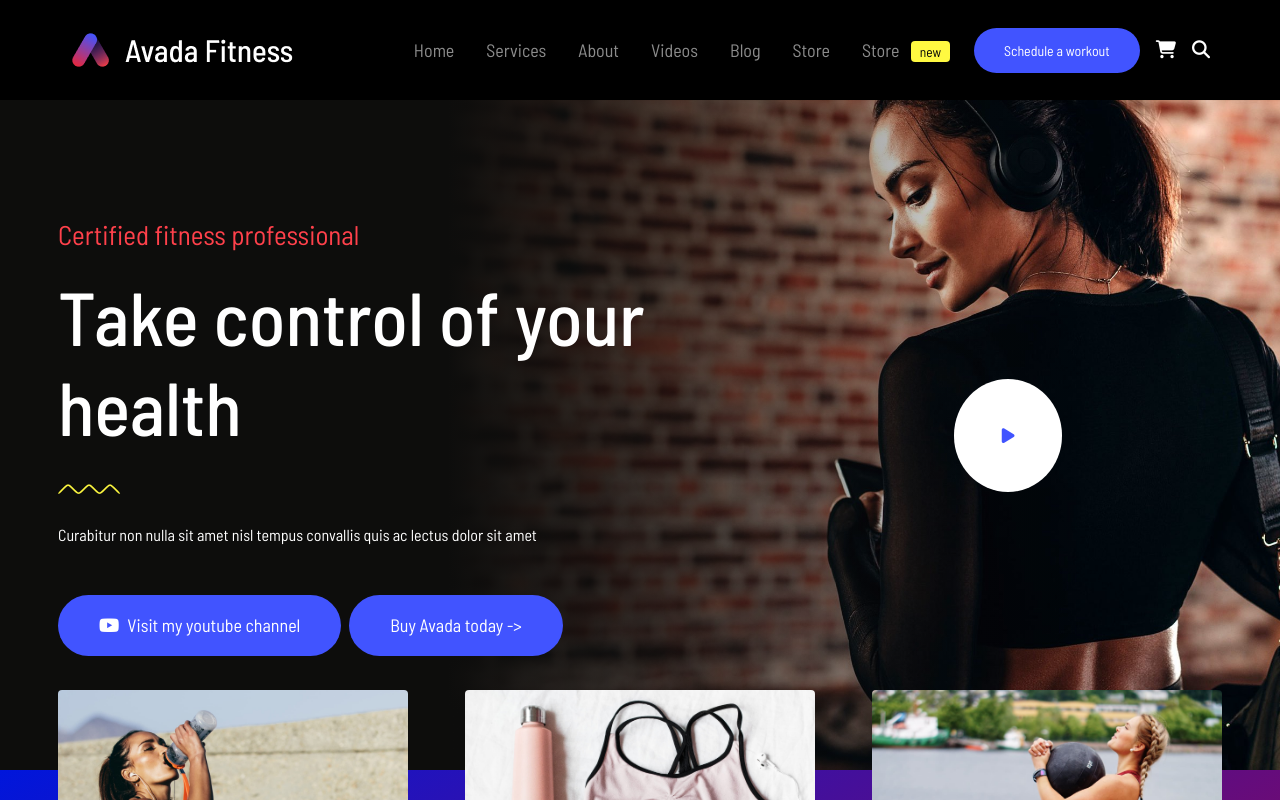
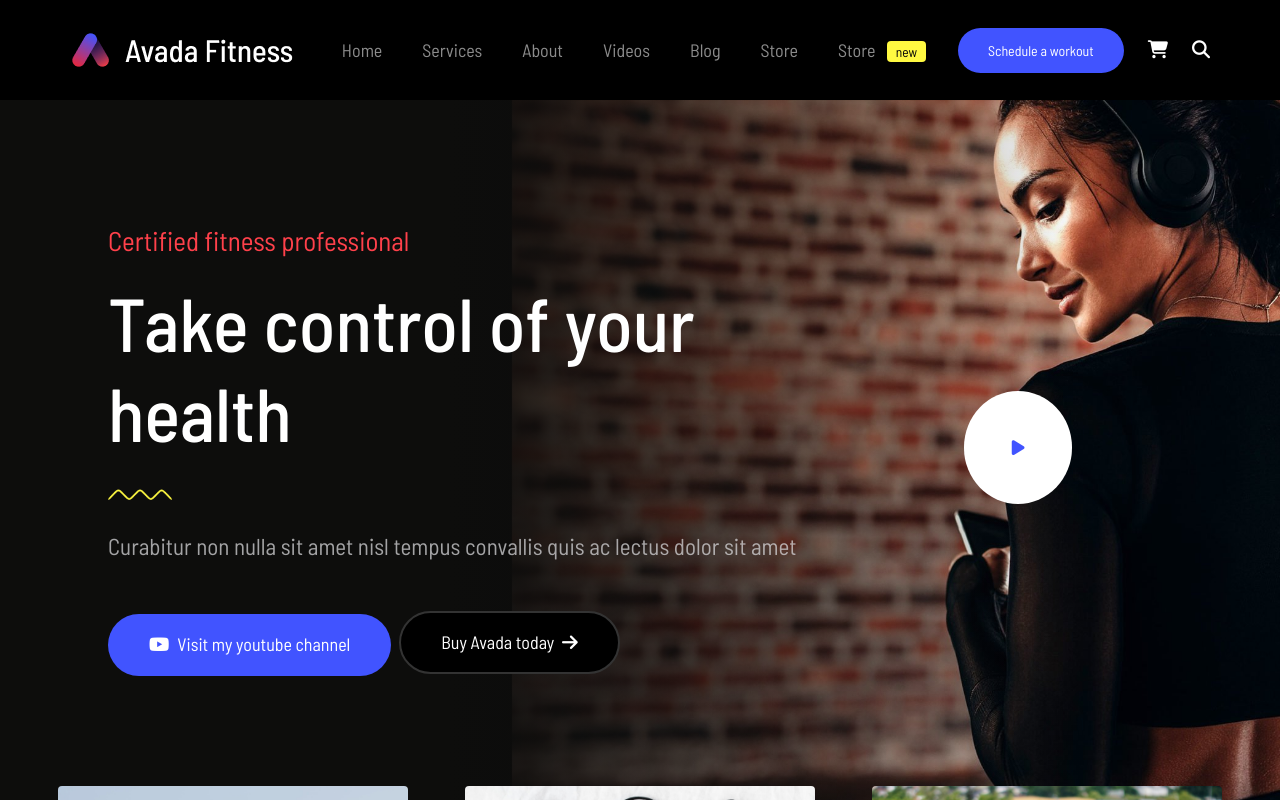
Before and after one commit to emanuele-pogliari/proj-html-vuejs, a Vue app: page / in a window 1280 px wide. Shown: the top 800 px of the page. Built offline with nearby package versions, Linux system fonts and the light colour scheme.

Commit message:
header fixed

```diff
--- a/src/components/AppFeatures.vue
+++ b/src/components/AppFeatures.vue
@@ -32,8 +32,8 @@ export default{
             </div>
 
             <div class="card-feat position-relative p-0">
-                <img class="img-fluid" src="/public/images/box3-2x.jpg" alt="">
-                <div class="position-absolute bottom-0 left-0">
+                <img class="position-absolute img-fluid" src="/public/images/box3-2x.jpg" alt="">
+                <div class="my-text-wrap position-absolute bottom-0 left-0">
                     <div class="mb-2 separator-container">
                         <img class="img-fluid mx-auto separator-w" src="/images/separator-white.png" alt="">
                     </div>
@@ -70,12 +70,19 @@ export default{
     .card-feat{
     width: calc(100% / 3 - 25px * 3 / 2);
     overflow: hidden;
+    &:hover{
+        transform: scale(1.1);
+    }
+    &:hover .my-text-wrap{
+        transform: scale(0.9);
+    }
 
         img{
             height: 100%;
             border-radius: 4px;
             border-bottom-right-radius: 40px;
         }
+
     }
 
 .quote-container{
--- a/src/components/AppHeader.vue
+++ b/src/components/AppHeader.vue
@@ -25,7 +25,7 @@ export default{
       <span class="navbar-toggler-icon"></span>
     </button>
     <div class="collapse navbar-collapse justify-content-end" id="navbarSupportedContent">
-      <ul class="navbar-nav mb-2 mb-lg-0 d-flex gap-3 align-items-center">
+      <ul class="navbar-nav mb-2 mb-lg-0 d-flex gap-4 align-items-center">
         <AppNavLinks v-for="link in store.navLinks" :links="link"></AppNavLinks>
         <li class="nav-item">
           <a class="nav-link" href="#">Store <span class="badge ms-2 rounded-1 py-1 ">new</span></a>
@@ -40,19 +40,20 @@ export default{
   </div>
 </nav>
 <div class="jumbotron d-flex align-items-center">
+
   <div class="container p-0">
     <div class="row w-100 h-100 d-flex align-items-center">
-      <div class="left col-8 p-0  bg-white  bg-transparent text-white">
+      <div class="left col-9 p-0  bg-white bg-transparent text-white">
         <p class="text-1">Certified fitness professional</p>
         <h2 class="text-2 mb-4">Take control of your health</h2>
         <div class="mb-4 col-1">
           <img class="img-fluid" src="/images/separator-yellow.png" alt="">
         </div>
-          <p class="mb-5">Curabitur non nulla sit amet nisl tempus convallis quis ac lectus dolor sit amet</p>
+          <p class="demo-text mb-5">Curabitur non nulla sit amet nisl tempus convallis quis ac lectus dolor sit amet</p>
         <button class="btn my-btn yt-btn rounded-pill me-2"><i class="me-2 fa-brands fa-youtube"></i>Visit my youtube channel</button>
-        <button class="btn my-btn buy-btn rounded-pill">Buy Avada today -></button>
+        <button class="my-btn buy-btn rounded-pill"><a>Buy Avada today <i class="ms-1 fa-solid fa-arrow-right"></i></a></button>
       </div>
-      <div class="right col-4 text-center h-100 text-white">
+      <div class="right col-3 text-center h-100 text-white">
         <i class="play-btn-big fa-solid fa-play p-5 rounded-circle bg-white"></i>
       </div>
     </div>
@@ -83,18 +84,15 @@ export default{
       }
     }
 
-    .yt-btn:hover{
-      background-color: $color5;
-    }
+
 
 }
 .jumbotron{
     width: 100%;
-    height: 670px;
+    padding: 120px;
+    padding-bottom: 190px;
     background-size: cover;
     background-image: linear-gradient(to right, #0d0d0c 35%, transparent 85%), url(/public/images/slider82x-scaled.jpg);
-
-
 
     .text-1{
       font-size:27px;
@@ -106,8 +104,29 @@ export default{
       color:white;
     }
 
+    .demo-text{
+      font-size:23px;
+      color: #D6D5D8BF;
 
+    }
 
+    .yt-btn:hover{
+      color:white;
+      background-color: $color5;
+    }
+
+    .buy-btn{
+      background-color: black;
+      border:2px solid #333333;
+      a{
+        line-height: 21px;
+      }
+
+      &:hover{
+      background-color: white;
+      color:black;
+    }
+  }
 
   }
 
--- a/src/components/AppJoin.vue
+++ b/src/components/AppJoin.vue
@@ -15,7 +15,7 @@ export default{
         <div class="mb-4 col-1">
           <img class="img-fluid" src="/public/images/separator-yellow.png" alt="">
         </div>
-        <input class="form-control w-50 rounded-4 d-inline-block me-3" type="email" placeholder="Insert your mail...">
+        <input class="form-control w-50 rounded-4 d-inline-block me-3" type="email" placeholder="Insert your mail...*">
         <button class="my-btn px-5  btn rounded-pill text-white">Subscribe</button>
         <div class="col-9 mt-3">
           <p class="sub-text">Curabitur non nulla sit amet nisl tempus convallis quis ac lectus dolor sit amet, consectetur adipiscing elit sed porttitor lectus.</p>
--- a/src/components/AppVideos.vue
+++ b/src/components/AppVideos.vue
@@ -13,28 +13,44 @@ export default{
             <a class="px-3 py-1">View all videos ></a>
         </div>
         <div class="video-container p-0 justify-content-between ">
-            <div class="single-video position-relative">
+
+            <div class="single-video">
+                <div class="img-card position-relative">
+                    <i class="play-btn-small fa-solid fa-play position-absolute"></i>
                     <img class="img-fluid" src="/public/images/video2-2x.jpg" alt="">
+                </div>
+
                 <div class="text-box text-center d-flex flex-column mt-4">
                     <p class="mb-2 fs-4">Thighs & glute workout</p>
                     <small class="sub-text fs-5">Increase your mobility</small>
                 </div>
+
             </div>
-            <div class="single-video position-relative">
+
+            <div class="single-video">
+                <div class="img-card position-relative">
+                    <i class="play-btn-small fa-solid fa-play position-absolute"></i>
                     <img class="img-fluid" src="/public/images/video7-2x.jpg" alt="">
+                </div>
+
                 <div class="text-box text-center d-flex flex-column mt-4">
                     <p class="mb-2 fs-4">Lift, firm & perk up</p>
                     <small class="sub-text fs-5">Feel young again</small>
                 </div>
             </div>
-            <div class="single-video position-relative">
-                <i class="play-btn fa-solid fa-play p-3 rounded-circle bg-white position-absolute "></i>
+
+            <div class="single-video ">
+                <div class="img-card position-relative">
+                    <i class="play-btn-small fa-solid fa-play position-absolute"></i>
                     <img class="img-fluid" src="/public/images/video9-2x.jpg" alt="">
+                </div>
+
                 <div class="text-box text-center d-flex flex-column mt-4">
                     <p class="mb-2 fs-4">Slim & trim your waist</p>
                     <small class="sub-text fs-5">Increase your mobility</small>
                 </div>
             </div>
+
         </div>
     </div>
 </div>
@@ -43,6 +59,7 @@ export default{
 </template>
 
 <style scoped lang="scss">
+@use '/src/styles/variables.scss' as *;
 #videos{
     padding: 110px 130px;
 
@@ -53,6 +70,7 @@ export default{
 
     .single-video{
         width: calc(100% / 3 - 20px * 3 / 2);
+
         img{
             border-radius: 4px;
             border-bottom-right-radius: 40px;
@@ -60,7 +78,11 @@ export default{
         }
     }
 
-
+    .play-btn-small{
+        top:50%;
+        left: 50%;
+        transform: translate(-50%,-50%);
+    }
 
     }
 }
--- a/src/styles/general.scss
+++ b/src/styles/general.scss
@@ -25,7 +25,12 @@ a {
     border-radius: 50%;
 }
 
-// .play-btn-small {
-//     color: $color4;
-//     font-size: 17px;
-// }
+.play-btn-small {
+    color: $color4;
+    font-size: 17px;
+    background-color: white;
+    border-radius: 50%;
+    width: 55px;
+    height: 55px;
+    padding: 18px 22px;
+}
```
Lines whose indentation alone changed are shown as unchanged.
